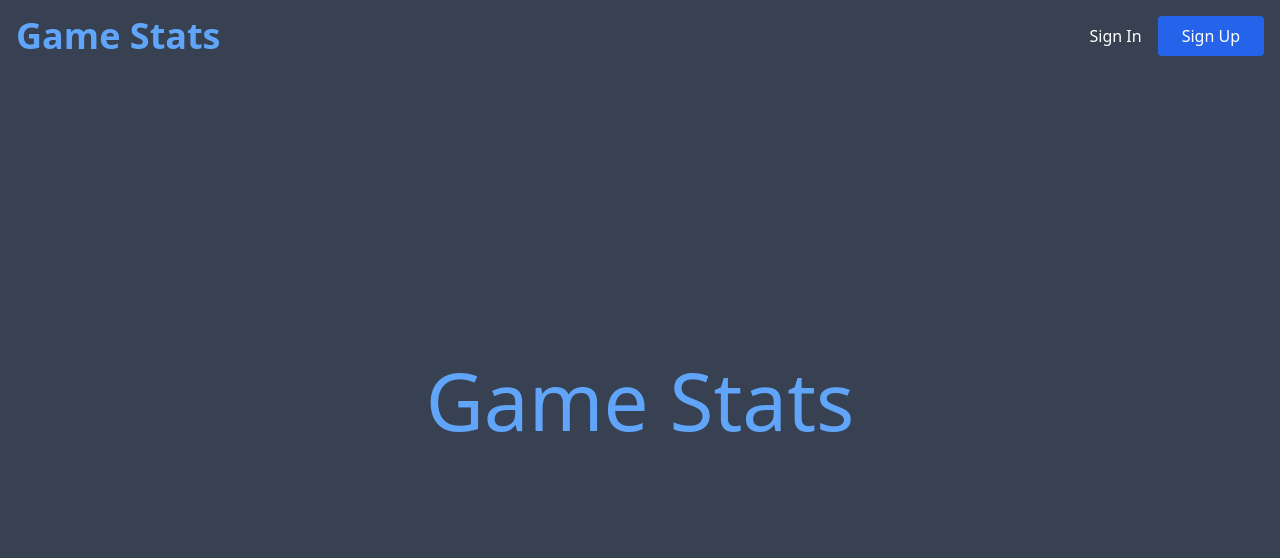
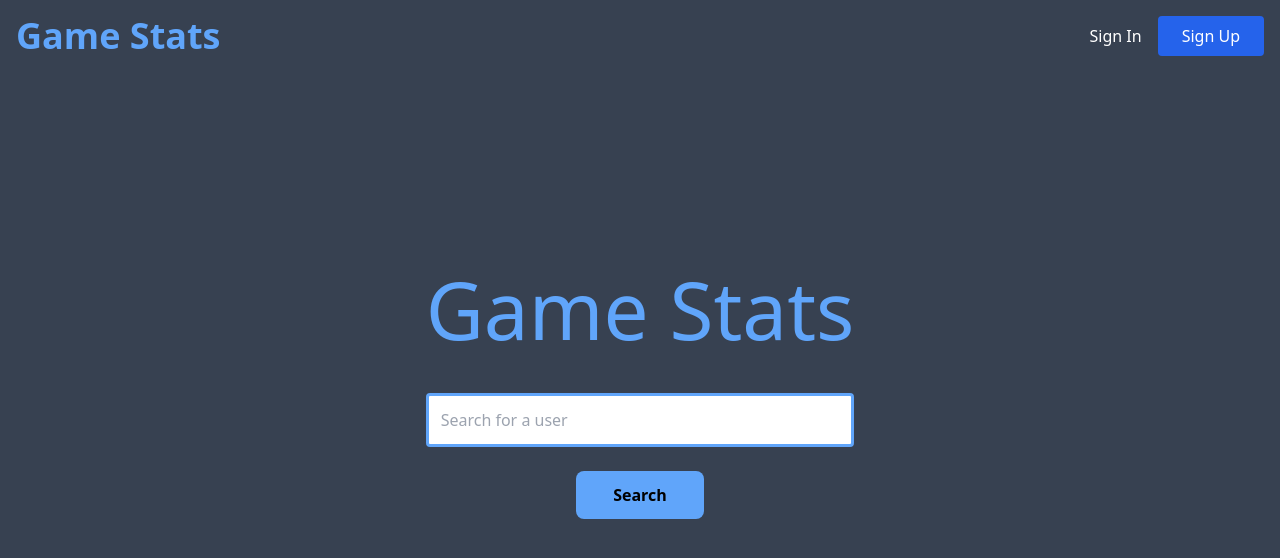
Before and after one commit to alai031/game-stats, a React (Create React App) app: page / in a window 1280 px wide. Shown: the top 558 px of the page. Built offline with nearby package versions, Linux system fonts and the light colour scheme; no server answers.

Commit message:
Added search feature on home page, prevented users from deleting stats or adding another game for a different user's profile

```diff
--- a/src/App.js
+++ b/src/App.js
@@ -20,12 +20,8 @@ function App() {
           <Route path="/" element={<Home />} />
           <Route path="/login" element={<Login />} />
           <Route path="/signup" element={<Signup />} />
-          <Route
-            /* path='/account'  */
-            path="/:displayName"
-            element={<Account />}
-          />
           <Route path="/addGame" element={<AddGame />} />
+          <Route path="/:displayName" element={<Account />} />
         </Routes>
       </AuthContextProvider>
     </>
--- a/src/components/GameStats.jsx
+++ b/src/components/GameStats.jsx
@@ -17,6 +17,7 @@ import Challenger from "../leagueRankDisplays/Challenger";
 import Unranked from "../leagueRankDisplays/Unranked";
 import LeagueRank from "../leagueRankDisplays/LeagueRank";
 import { useParams } from "react-router-dom";
+import { useNavigate } from "react-router-dom";
 
 const GameStats = () => {
   const urlParam = useParams();
@@ -25,11 +26,18 @@ const GameStats = () => {
   /* const statRef = doc(db, "users", `${user?.displayName}`); */
   const statRef = doc(db, "users", urlParam.displayName);
   const [gameStats, setGameStats] = useState([]);
+  const navigate = useNavigate();
+  /* console.log("HM", urlParam.displayName);
+  console.log(user.displayName); */
 
   useEffect(() => {
     /* onSnapshot(doc(db, "users", `${user?.displayName}`), (doc) => { */
     onSnapshot(doc(db, "users", urlParam.displayName), (doc) => {
+      if (doc.data() == undefined) {
+        navigate("/");
+      } else {
         setGameStats(doc.data()?.savedGames);
+      }
     });
   }, [urlParam.displayName]);
 
@@ -92,6 +100,7 @@ const GameStats = () => {
                   )}
                 </div>
 
+                {user?.displayName == urlParam.displayName ? (
                   <div className="">
                     <p
                       onClick={() => deleteStat(stat.GameUsername)}
@@ -100,6 +109,9 @@ const GameStats = () => {
                       <AiOutlineClose />
                     </p>
                   </div>
+                ) : (
+                  <></>
+                )}
               </div>
 
               {/* bot half */}
--- a/src/pages/Account.jsx
+++ b/src/pages/Account.jsx
@@ -1,8 +1,13 @@
 import React from "react";
 import { Link } from "react-router-dom";
 import GameStats from "../components/GameStats";
+import { UserAuth } from "../context/AuthContext";
+import { useParams } from "react-router-dom";
 
 const Account = () => {
+  const { user } = UserAuth();
+  const urlParam = useParams();
+
   return (
     <div className="w-full h-[100%] bg-gray-700 flex">
       <div className="w-full px-y py-24 z-50">
@@ -13,13 +18,18 @@ const Account = () => {
                 {/* profile pic */}
               </div>
             </div>
+            <div className="pl-16 text-[40px]">{urlParam.displayName}</div>
           </div>
 
-          <div className="flex justify-end">
-            <button className="shadow-xl shadow-gray-400 rounded-xl uppercase bg-gradient-to-r from-[#5651e5] to-[#709dff] text-white px-8 py-2 mt-6 mr-6">
-              <Link to="/addGame">Add a new game stat</Link>
-            </button>
-          </div>
+          {user?.displayName == urlParam.displayName ? (
+            <div className="flex justify-end">
+              <button className="shadow-xl shadow-gray-400 rounded-xl uppercase bg-gradient-to-r from-[#5651e5] to-[#709dff] text-white px-8 py-2 mt-6 mr-6">
+                <Link to="/addGame">Add a new game stat</Link>
+              </button>
+            </div>
+          ) : (
+            <></>
+          )}
 
           {/* Game stats */}
           <div className="flex w-full">
--- a/src/pages/Home.jsx
+++ b/src/pages/Home.jsx
@@ -1,13 +1,61 @@
-import React from 'react'
+import React, { useState } from "react";
+import { useNavigate } from "react-router-dom";
+import { doc, onSnapshot } from "firebase/firestore";
+import { db } from "../firebase";
 
 const Home = () => {
+  const [username, setUsername] = useState("");
+  const [usernameFound, setUsernameFound] = useState(true);
+  const navigate = useNavigate();
+
+  const handleSubmit = async (e) => {
+    e.preventDefault();
+    onSnapshot(doc(db, "users", username), (doc) => {
+      if (doc.data() == undefined) {
+        setUsernameFound(false);
+      } else {
+        setUsernameFound(true);
+        navigate(`/${username}`);
+      }
+    });
+    //navigate(`/${username}`);
+    console.log(username);
+  };
+
   return (
-    <div className='w-full h-screen text-center bg-gray-700'>
-      <div className='max-w-[1240px] w-full h-full mx-auto p-2 flex justify-center items-center'>
-        <p className='text-blue-400 text-[80px]'>Game Stats</p>
+    <div className="w-full h-screen text-center bg-gray-700">
+      <div className="max-w-[1240px] w-full h-full mx-auto p-2 flex justify-center items-center">
+        <div className="flex-col">
+          <div>
+            <p className="text-blue-400 text-[80px]">Game Stats</p>
+          </div>
+          <div>
+            <form
+              onSubmit={handleSubmit}
+              className="w-[100%] flex flex-col py-4"
+            >
+              <input
+                onChange={(e) => setUsername(e.target.value)}
+                className="outline-none p-3 my-2 bg-white-700 rounded border-[3px] border-blue-400"
+                type="username"
+                placeholder="Search for a user"
+              />
+              {!usernameFound ? (
+                <div className="text-blue-500 font-medium">
+                  Error: Username not found. Please search again.
+                </div>
+              ) : (
+                <></>
+              )}
+              <button className="bg-blue-400 py-3 my-4 rounded-lg font-bold min-w-[30%] mx-auto">
+                Search
+              </button>
+            </form>
+          </div>
+        </div>
       </div>
     </div>
-  )
-}
+  );
+};
 
-export default Home
+export default Home;
```
Also changed, not shown: src/components/ProtectedRoute.js (+11 -11 lines). Lines whose indentation alone changed are shown as unchanged.
